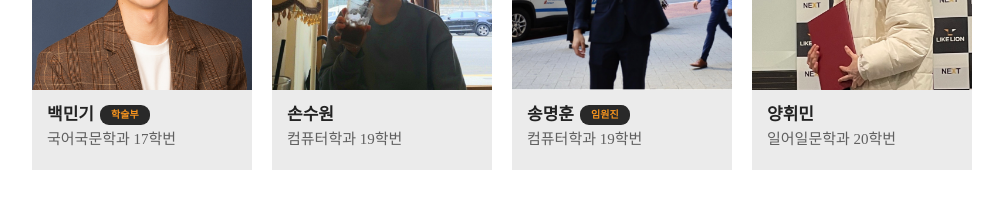
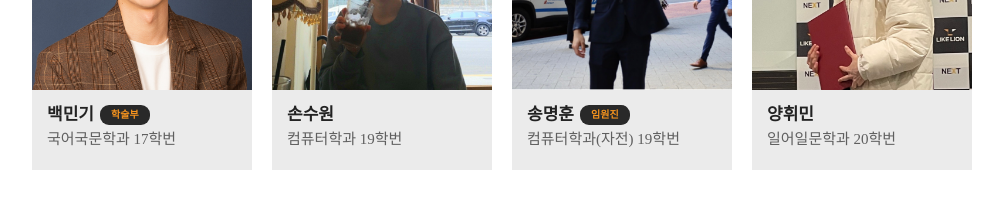
Before and after one commit to cucumber5252/2024NEXT_HOMEPAGE, a Next.js app: page /people/components/Member in a window 1280 px wide. Shown: the part 860-1078 px from the top of the page, without its empty margins (138-1141 px from the left). Built offline with nearby package versions, Linux system fonts and the light colour scheme; a web font is replaced by a local one.

Commit message:
add: member 상세 정보 수정

```diff
--- a/pages/people/components/Member/index.tsx
+++ b/pages/people/components/Member/index.tsx
@@ -66,7 +66,11 @@ export default function Member() {
                       </S.MemberName>
                       <S.MemberInfo>
                         {item.department}
-                        {item.masterDegree && "(석사)"} {`${item.classOf}학번`}
+                        {item.masterDegree &&
+                          `(${item.masterDegree && item.masterDegree})`}
+                        {item.secondMajor &&
+                          `(${item.secondMajor && item.secondMajor})`}{" "}
+                        {`${item.classOf}학번`}
                       </S.MemberInfo>
                     </S.MemberTextBox>
                   </S.MemberWrapper>
```
